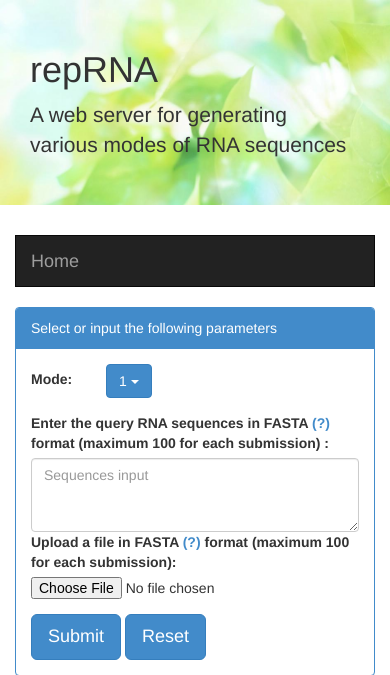
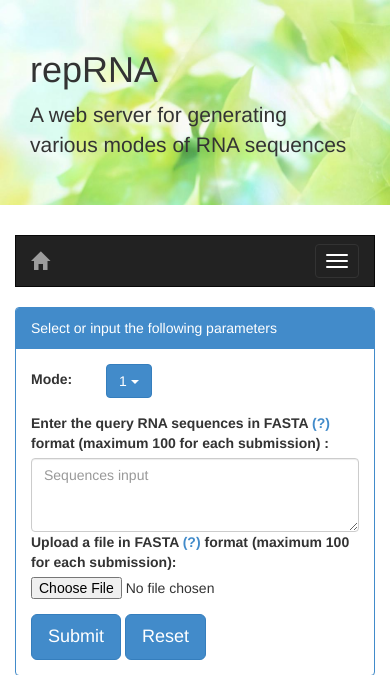
Before and after one commit to liufule12/repRNA_Web, a Flask app: page /RNA/1/ in a window 390 px wide. Shown: the top 675 px of the page. Run offline with Flask 2, Linux system fonts and the light colour scheme; some libraries are stand-ins or nearby versions.

Commit message:
change the navbar for mobile

```diff
--- a/webserver/templates/base.html
+++ b/webserver/templates/base.html
@@ -23,17 +23,27 @@
     </div>
 
     <div class="container">
+        <!-- Navigation -->
         <nav class="navbar navbar-inverse" role="navigation">
             <div class="container-fluid">
-
                 <div class="navbar-header">
-                      <a class="navbar-brand" href="{{ url_for('home') }}">Home</a>
+                    <button type="button" class="navbar-toggle collapsed" data-toggle="collapse" data-target="#bs-example-navbar-collapse-1">
+                        <span class="sr-only">Toggle navigation</span>
+                        <span class="icon-bar"></span>
+                        <span class="icon-bar"></span>
+                        <span class="icon-bar"></span>
+                    </button>
+                    <a class="navbar-brand" href="{{ url_for('home') }}">
+                        <span class="glyphicon glyphicon-home control-label"></span>
+                    </a>
                 </div>
 
                 {% block navbar %}{% endblock %}
 
             </div><!-- /.container-fluid -->
         </nav>
+
+        <!-- Content -->
         {% block content %}{% endblock %}
     </div>
 
```
